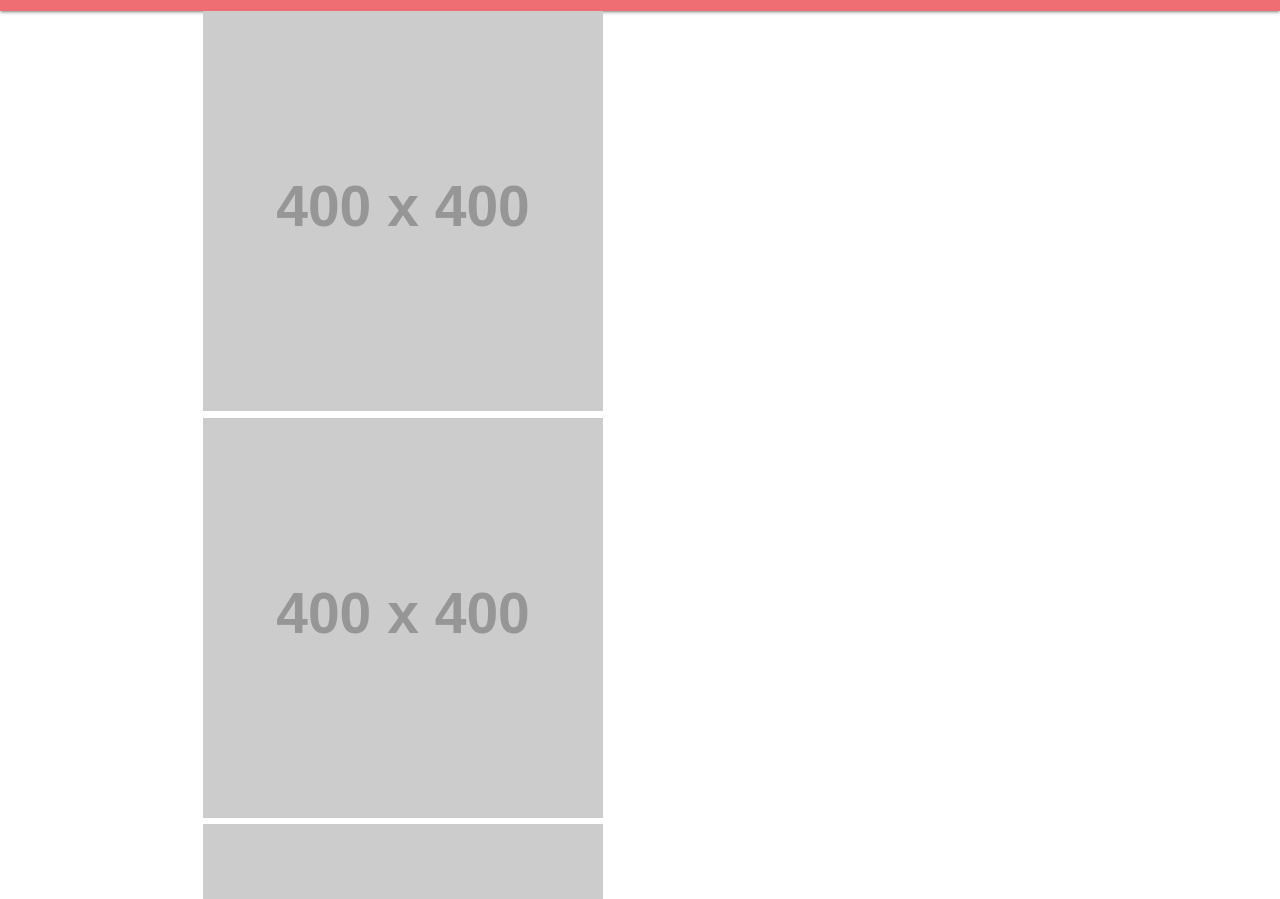
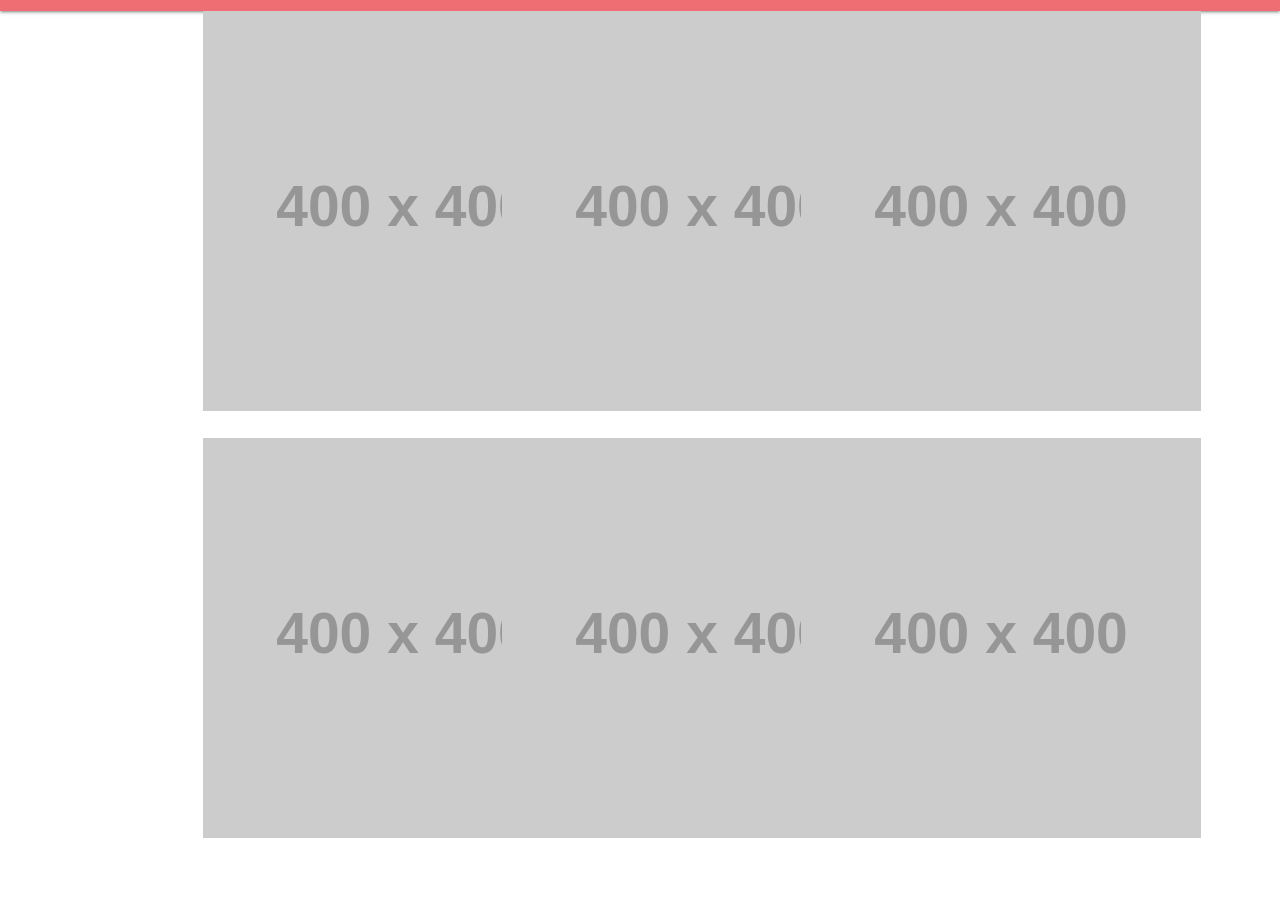
Before and after one commit to JoshSeyda/practicePortfolio, a plain HTML site: page index.html in a window 1280 px wide. Shown: the part 53-952 px from the top of the page. After the commit the page ends 917 px from the top, so only its background shows below. Drawn offline with nearby package versions, Linux system fonts and the light colour scheme; placeholder pictures from the web are drawn by us.

Commit message:
more grid tweaks

```diff
--- a/index.html
+++ b/index.html
@@ -25,14 +25,22 @@
 <div class="row">
 	<div class="col s12 m6 l4">
 		<a href="https://placeholder.com"><img src="http://via.placeholder.com/400x400"></a>
+	</div>
+	<div class="col s12 m6 l4">
 		<a href="https://placeholder.com"><img src="http://via.placeholder.com/400x400"></a>
+	</div>
+	<div class="col s12 m6 l4">
 		<a href="https://placeholder.com"><img src="http://via.placeholder.com/400x400"></a>
 	</div>
 </div>
 <div class="row">
 	<div class="col s12 m6 l4">
 		<a href="https://placeholder.com"><img src="http://via.placeholder.com/400x400"></a>
+	</div>
+	<div class="col s12 m6 l4">
 		<a href="https://placeholder.com"><img src="http://via.placeholder.com/400x400"></a>
+	</div>
+	<div class="col s12 m6 l4">
 		<a href="https://placeholder.com"><img src="http://via.placeholder.com/400x400"></a>
 	</div>
 </div>
```
